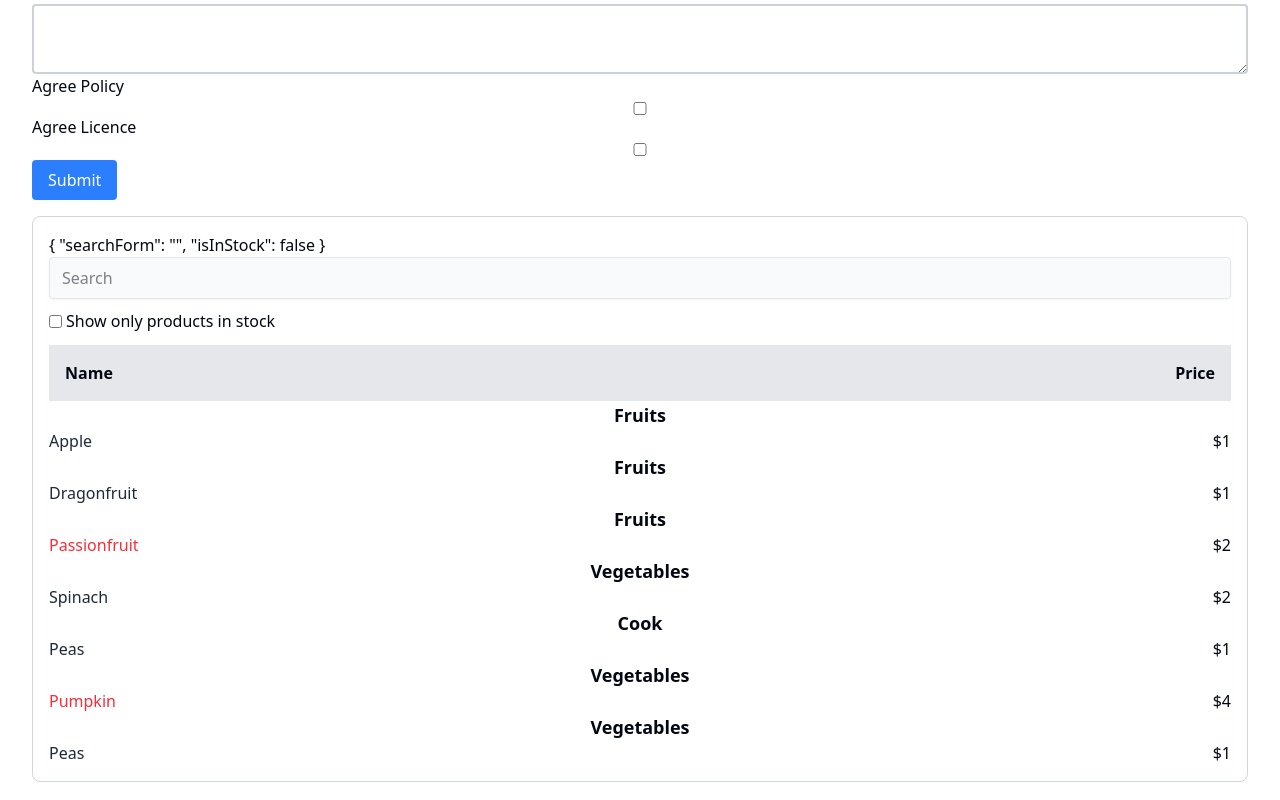
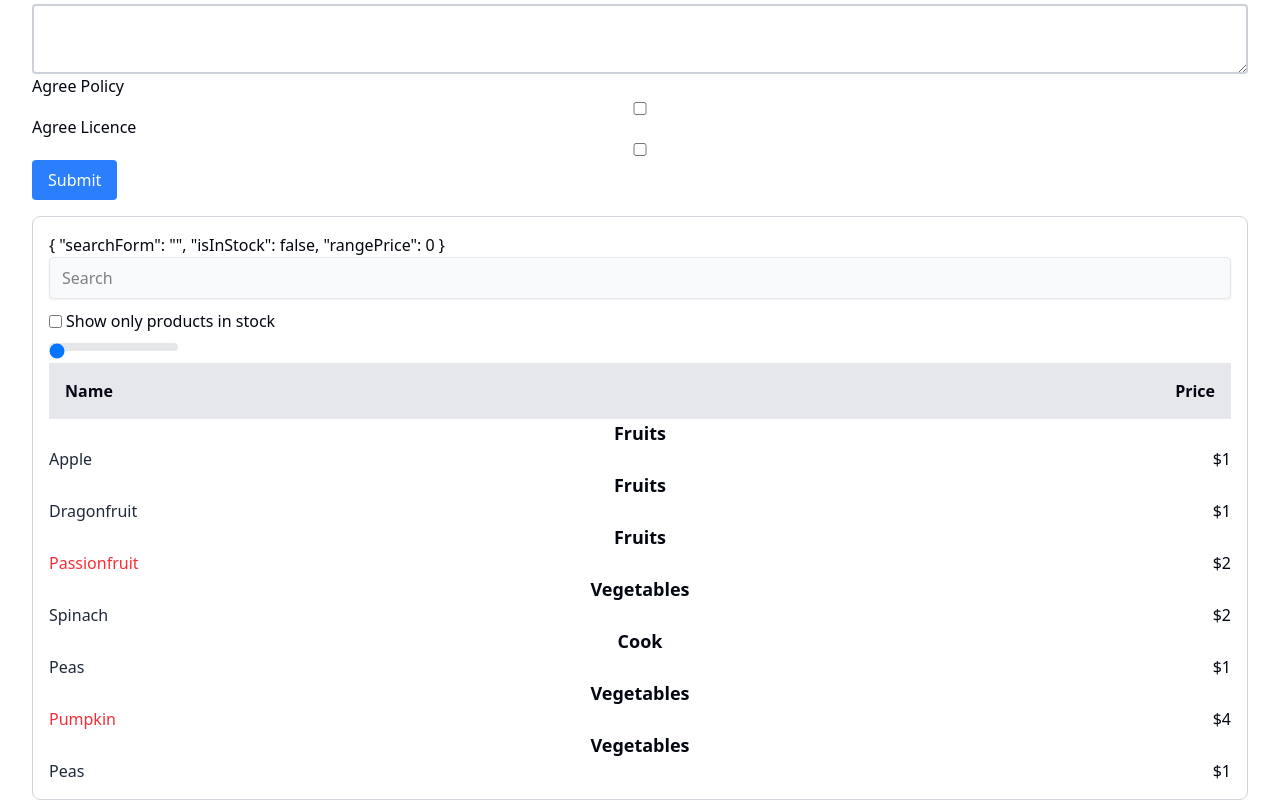
Before and after one commit to NdekoCode/react-discovery, a React (Vite) app: page / in a window 1280 px wide. Shown: the part 860-1660 px from the top of the page. Built offline with nearby package versions, Linux system fonts and the light colour scheme.

Commit message:
feat: enhance product filtering with price range and update product price format

```diff
--- a/src/components/products/product-row.tsx
+++ b/src/components/products/product-row.tsx
@@ -9,7 +9,7 @@ const ProductRow: FC<{ product: Product }> = ({ product }) => {
       <td className={cn(product.stocked ? "text-gray-800" : "text-red-500")}>
         {product.name}
       </td>
-      <td>{product.price}</td>
+      <td>${product.price}</td>
     </tr>
   );
 };
--- a/src/components/products/products.tsx
+++ b/src/components/products/products.tsx
@@ -1,14 +1,16 @@
 import React, { ChangeEvent, useState } from "react";
 
 import { filterProducts, PRODUCTS } from "@/lib/data/products";
+import { FormData } from "@/lib/types/generics/product";
 
 import ProductTable from "./product-table";
 import { SearchForm } from "./search-form";
 
 const Products = () => {
-  const [formData, setFormData] = useState({
+  const [formData, setFormData] = useState<FormData>({
     searchForm: "",
     isInStock: false,
+    rangePrice: 0,
   });
   const handleChange = (e: ChangeEvent<HTMLInputElement>) => {
     const target = e.target;
@@ -20,13 +22,15 @@ const Products = () => {
     console.log("Input", target, value);
     setFormData((prev) => ({ ...prev, [target.name]: value }));
   };
-  const products = filterProducts(PRODUCTS, formData);
+
+  // filteredProducts: c'est ce qu'on appel une valeur deriver, car a chaque fois que l'Etat change, lui aussi il change, car a chaque fois que l'Etat change, on a un `rerender` qui va reexecuter tous les code dans le composant `Products` meme le code de filtrage
+  const filteredProducts = filterProducts(PRODUCTS, formData);
 
   return (
     <div className="border border-gray-300 rounded-md p-4">
       {JSON.stringify(formData, null, 2)}
       <SearchForm formData={formData} handleChange={handleChange} />
-      <ProductTable products={products} />
+      <ProductTable products={filteredProducts} />
     </div>
   );
 };
--- a/src/components/products/search-form.tsx
+++ b/src/components/products/search-form.tsx
@@ -1,11 +1,18 @@
-import { ChangeEvent, FC, useState } from "react";
+import { ChangeEvent, FC, FormEvent, useState } from "react";
 
 export const SearchForm: FC<{
   handleChange: (e: ChangeEvent<HTMLInputElement>) => void;
-  formData: { searchForm: string; isInStock: boolean };
+  formData: { searchForm: string; isInStock: boolean; rangePrice?: number };
 }> = ({ formData, handleChange }) => {
+  const handleSubmit = (e: FormEvent<HTMLFormElement>) => {
+    e.preventDefault();
+  };
   return (
-    <form action="" className="flex flex-col gap-2.5 w-full mb-3">
+    <form
+      action=""
+      onSubmit={handleSubmit}
+      className="flex flex-col gap-2.5 w-full mb-3"
+    >
       <div className="w-full">
         <input
           type="search"
@@ -26,6 +33,19 @@ export const SearchForm: FC<{
         />
         <span>Show only products in stock</span>
       </label>
+
+      <label htmlFor="rangePrice" className="flex items-center gap-1">
+        <input
+          type="range"
+          name="rangePrice"
+          className="appearance-none [&::-webkit-slider-runnable-track]:bg-gray-200 [&::-webkit-slider-runnable-track]:h-2 [&::-webkit-slider-runnable-track]:rounded-full"
+          id="rangePrice"
+          min={0}
+          max={10}
+          value={formData.rangePrice}
+          onChange={handleChange}
+        />
+      </label>
     </form>
   );
 };
--- a/src/lib/data/products.ts
+++ b/src/lib/data/products.ts
@@ -1,23 +1,22 @@
-import { Product } from "../types/generics/product";
+import { FormData, Product } from "../types/generics/product";
 
 export const PRODUCTS: Product[] = [
-  { category: "Fruits", price: "$1", stocked: true, name: "Apple" },
-  { category: "Fruits", price: "$1", stocked: true, name: "Dragonfruit" },
-  { category: "Fruits", price: "$2", stocked: false, name: "Passionfruit" },
-  { category: "Vegetables", price: "$2", stocked: true, name: "Spinach" },
-  { category: "Cook", price: "$1", stocked: true, name: "Peas" },
-  { category: "Vegetables", price: "$4", stocked: false, name: "Pumpkin" },
-  { category: "Vegetables", price: "$1", stocked: true, name: "Peas" },
+  { category: "Fruits", price: 1, stocked: true, name: "Apple" },
+  { category: "Fruits", price: 1, stocked: true, name: "Dragonfruit" },
+  { category: "Fruits", price: 2, stocked: false, name: "Passionfruit" },
+  { category: "Vegetables", price: 2, stocked: true, name: "Spinach" },
+  { category: "Cook", price: 1, stocked: true, name: "Peas" },
+  { category: "Vegetables", price: 4, stocked: false, name: "Pumpkin" },
+  { category: "Vegetables", price: 1, stocked: true, name: "Peas" },
 ];
-export const filterProducts = (
-  products: Product[],
-  formData: { searchForm: string; isInStock: boolean }
-) => {
+export const filterProducts = (products: Product[], formData: FormData) => {
   const searchValue = formData.searchForm.trim().toLowerCase();
   const matchSearch = (p: Product) =>
     p.name.toLowerCase().includes(searchValue);
+  const maxPrice = formData.rangePrice;
   return products.filter(
     (p) =>
+      (!maxPrice || p.price >= maxPrice) &&
       (!formData.isInStock || p.stocked) &&
       (searchValue.length < 0 || matchSearch(p))
   );
```
Also changed, not shown: src/lib/types/generics/product.ts (+7 -1 lines).
